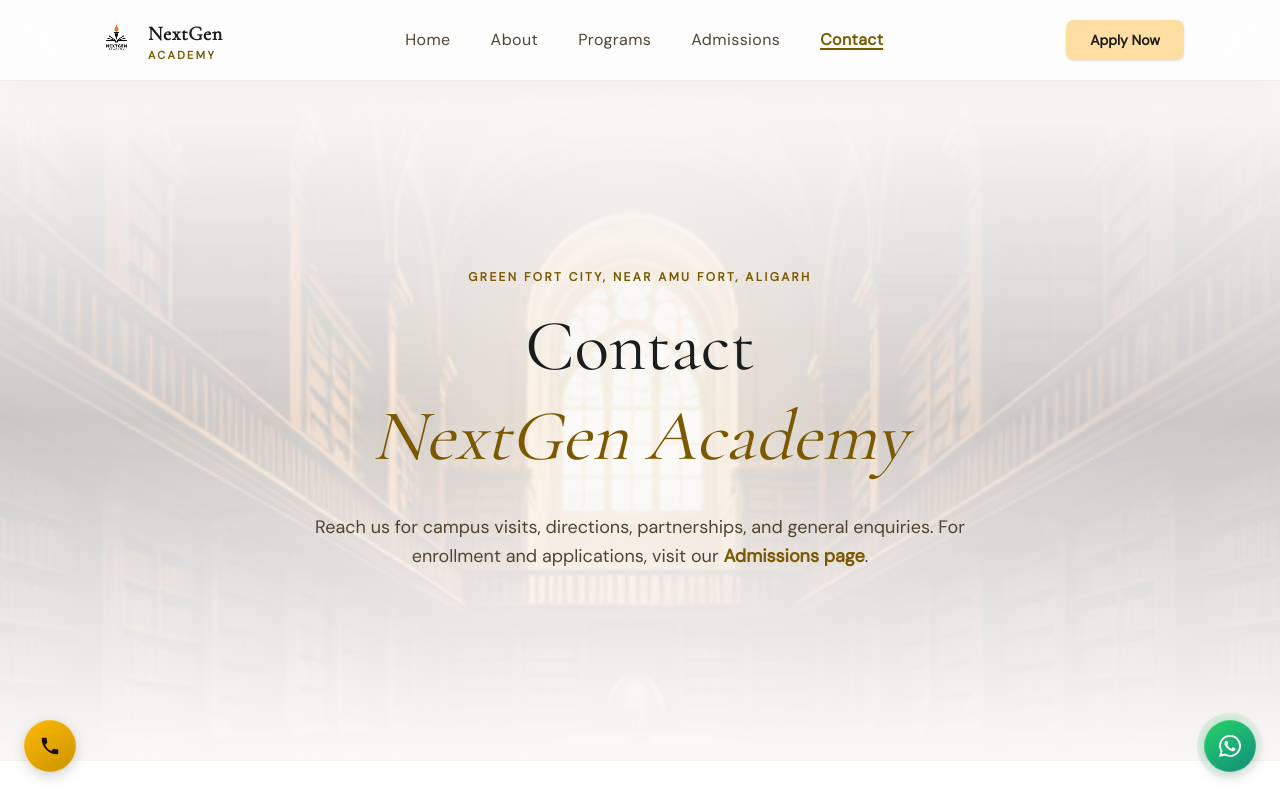
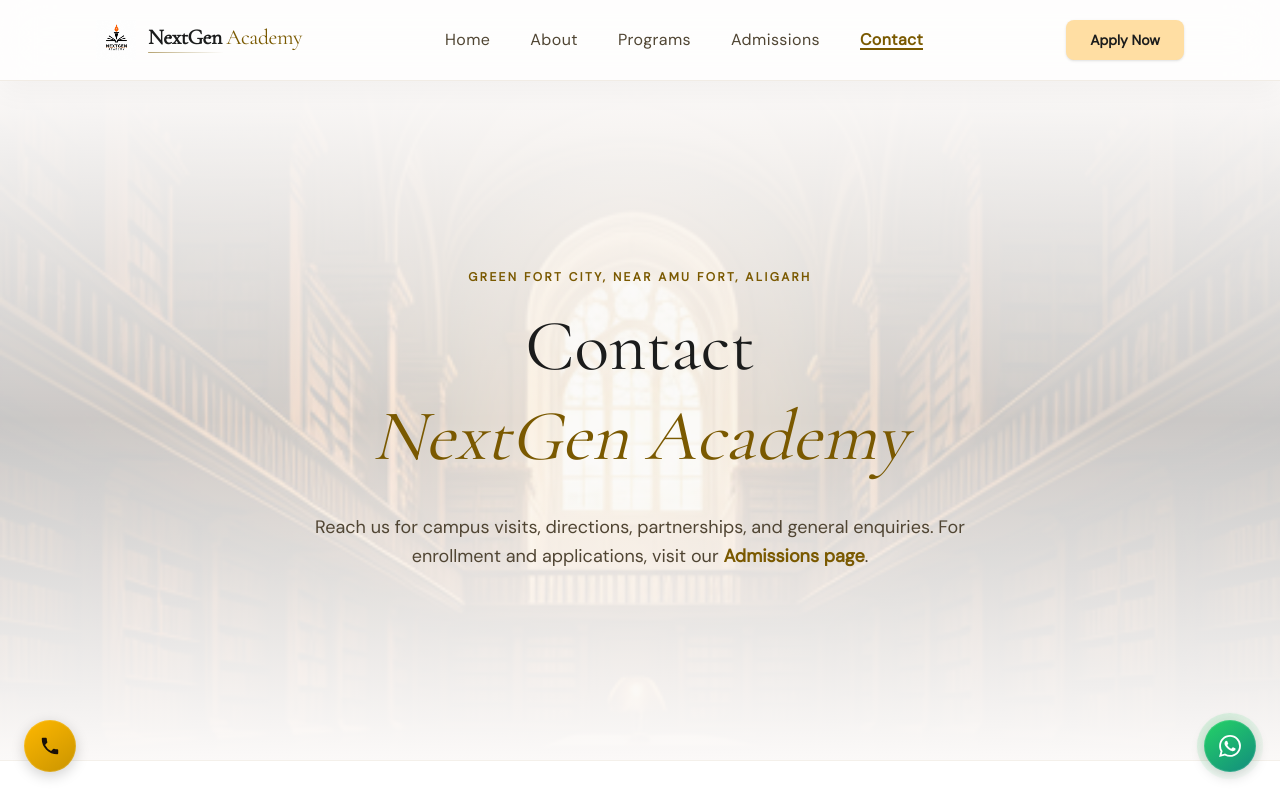
Before and after one commit to atif-afsar/Next-Gen, a React (Vite) app: page /contact in a window 1280 px wide. Shown: the top 800 px of the page. Built offline with nearby package versions, Linux system fonts and the light colour scheme.

Commit message:
fix navbar

```diff
--- a/src/Components/Common/Navbar.jsx
+++ b/src/Components/Common/Navbar.jsx
@@ -59,7 +59,7 @@ export default function Navbar() {
         initial={{ y: -24, opacity: 0 }}
         animate={{ y: 0, opacity: 1 }}
         transition={{ duration: 0.55, ease: EASE_OUT }}
-        className={`fixed inset-x-0 top-0 z-50 border-b transition-[background-color,border-color] duration-300 ${headerClass}`}
+        className={`fixed inset-x-0 top-0 z-50 border-b transition-[background-color,border-color] duration-300 max-md:duration-150 ${headerClass}`}
       >
         <nav className="container-narrow flex h-16 items-center justify-between md:h-20">
           <motion.div
@@ -91,21 +91,30 @@ export default function Navbar() {
                   decoding="async"
                 />
               </span>
-              <span className="flex min-w-0 flex-col leading-none">
+              <span className="flex min-w-0 flex-col justify-center gap-1">
                 <span
-                  className={`font-serif text-base font-semibold tracking-wide sm:text-lg md:text-xl ${
+                  className={`whitespace-nowrap font-serif text-[1.05rem] leading-none tracking-[-0.02em] sm:text-lg md:text-[1.35rem] ${
                     light ? 'text-[#1b1c1c]' : 'text-white'
                   }`}
                 >
-                  NextGen
+                  <span className="font-semibold">NextGen</span>
+                  <span
+                    className={`font-normal transition-colors duration-300 group-hover:brightness-110 ${
+                      light ? 'text-[#7a5900]' : 'text-gold'
+                    }`}
+                  >
+                    {' '}
+                    Academy
+                  </span>
                 </span>
                 <span
-                  className={`mt-0.5 text-[9px] font-semibold uppercase tracking-[0.2em] sm:text-[10px] sm:tracking-[0.22em] md:text-[11px] ${
-                    light ? 'text-[#7a5900]' : 'text-gold'
+                  aria-hidden
+                  className={`h-px w-14 rounded-full sm:w-[4.75rem] ${
+                    light
+                      ? 'bg-gradient-to-r from-[#7a5900]/55 via-[#7a5900]/25 to-transparent'
+                      : 'bg-gradient-to-r from-gold/80 via-gold/35 to-transparent'
                   }`}
-                >
-                  Academy
-                </span>
+                />
               </span>
             </Link>
           </motion.div>
@@ -208,7 +217,7 @@ export default function Navbar() {
           type="button"
           aria-label="Close menu"
           tabIndex={isOpen ? 0 : -1}
-          className={`absolute inset-0 bg-black/50 transition-opacity duration-200 ease-out ${
+          className={`absolute inset-0 bg-black/50 transition-opacity duration-150 ease-out ${
             isOpen ? 'opacity-100' : 'opacity-0'
           }`}
           onClick={() => setIsOpen(false)}
@@ -218,16 +227,11 @@ export default function Navbar() {
       <div
         aria-hidden={!isOpen}
         inert={!isOpen ? true : undefined}
-        className={`fixed inset-x-0 top-0 z-[45] flex h-[100dvh] w-full flex-col overscroll-contain px-6 pb-8 pt-24 transition-[opacity,visibility] duration-200 ease-out will-change-[opacity] md:hidden ${
+        className={`fixed inset-y-0 right-0 z-[45] flex h-[100dvh] w-full flex-col overscroll-contain px-6 pb-8 pt-24 transition-transform duration-200 ease-[cubic-bezier(0.22,1,0.36,1)] will-change-transform motion-reduce:transition-none md:hidden ${
           light ? 'bg-[#fcfaf7]' : 'bg-[#0f0f0f]'
-        } ${isOpen ? 'visible opacity-100' : 'invisible pointer-events-none opacity-0'}`}
-        style={{ transform: 'translateZ(0)' }}
+        } ${isOpen ? 'translate-x-0 motion-reduce:opacity-100' : 'pointer-events-none translate-x-full motion-reduce:opacity-0'}`}
       >
-        <ul
-          className={`flex flex-1 flex-col justify-center gap-2 py-6 transition-opacity duration-200 ease-out sm:gap-3 ${
-            isOpen ? 'opacity-100 delay-75' : 'opacity-0 delay-0'
-          }`}
-        >
+        <ul className="flex flex-1 flex-col justify-center gap-2 py-6 sm:gap-3">
           {NAV_PAGES.map(({ label, path }) => (
             <li key={path}>
               <NavLink
@@ -245,11 +249,7 @@ export default function Navbar() {
           ))}
         </ul>
 
-        <div
-          className={`shrink-0 pt-4 transition-opacity duration-200 ease-out ${
-            isOpen ? 'opacity-100 delay-100' : 'opacity-0 delay-0'
-          }`}
-        >
+        <div className="shrink-0 pt-4">
           <NavLink
             to={APPLY_PATH}
             tabIndex={isOpen ? 0 : -1}
```
